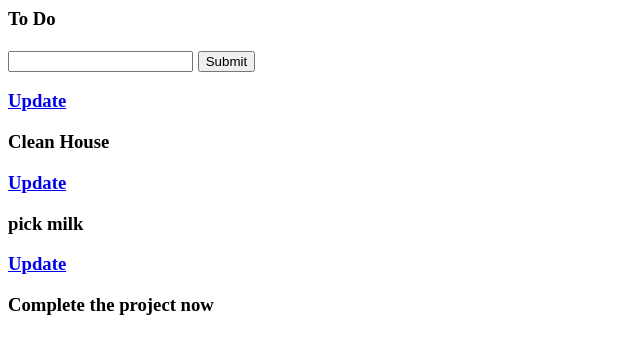
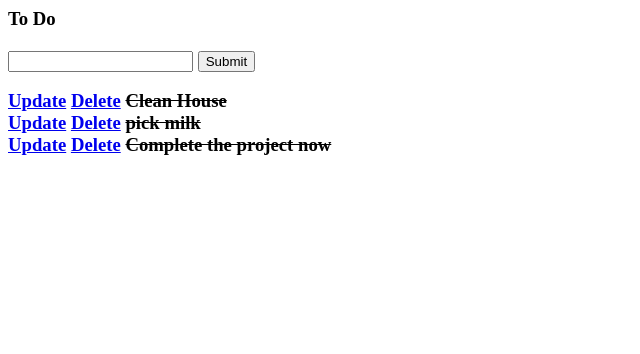
Before and after one commit to tamim-abdullah/SonarQube-testing-django-app, a Django app: page / in a window 1280 px wide. Shown: the top 354 px of the page, without its empty margins (0-640 px from the left). Run offline with Django 4.2, Linux system fonts and the light colour scheme; data comes from the database, SQL or seed files in the repository; both versions use the stored data as it was after the commit.

Commit message:
Added delete task template and validation

```diff
--- a/src/TodoApp/templates/TodoApp/list.html
+++ b/src/TodoApp/templates/TodoApp/list.html
@@ -7,6 +7,15 @@
 </form>
 
 {% for task in tasks %}
-    <a href="{% url 'update_task' task.id %}">Update</a>
-    <p>{{ task.task }}</p>
+    <div>
+        <a href="{% url 'update_task' task.id %}">Update</a>
+        <a href="{% url 'delete' task.id %}">Delete</a>
+
+            {% if task.is_completed == True %}
+            <strike>{{task.task}}</strike>
+            {% else %}
+            <span>{{ task.task }}</span>
+            {% endif %}
+    </div>
+
 {% endfor %}
--- a/src/TodoApp/urls.py
+++ b/src/TodoApp/urls.py
@@ -3,5 +3,6 @@ from . import views
 
 urlpatterns = [
     path('', views.index , name='list'),
-    path('update_task/<str:pk>/', views.update_task, name='update_task')
+    path('update_task/<str:pk>/', views.update_task, name='update_task'),
+    path('delete/<str:pk>/', views.delete_task , name='delete')
 ]
--- a/src/TodoApp/views.py
+++ b/src/TodoApp/views.py
@@ -35,3 +35,16 @@ def update_task(request , pk):
         'form' : form
     }
     return render(request , 'TodoApp/update_task.html' , context)
+
+
+def delete_task(request , pk):
+    item = Todo.objects.get(id=pk)
+    context = {
+        'item' : item
+    }
+
+    if request.method == 'POST':
+        item.delete()
+        return redirect('/')
+
+    return render(request , 'TodoApp/delete.html' , context)
```
Also changed, not shown: src/TodoApp/templates/TodoApp/delete.html (added, +10 -0 lines), src/db.sqlite3.
